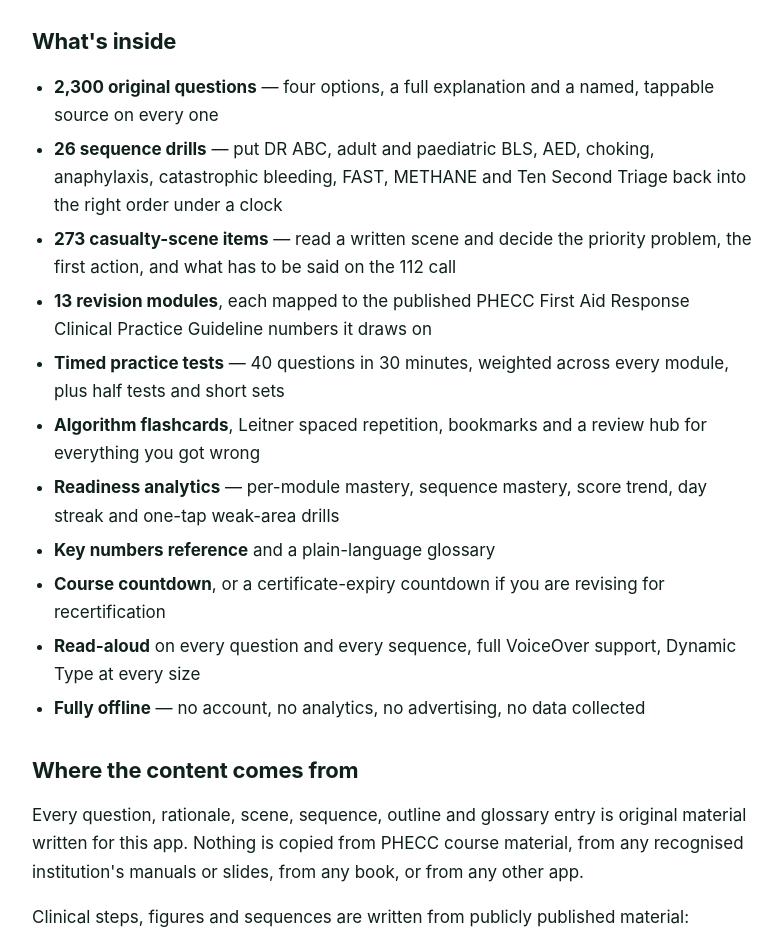
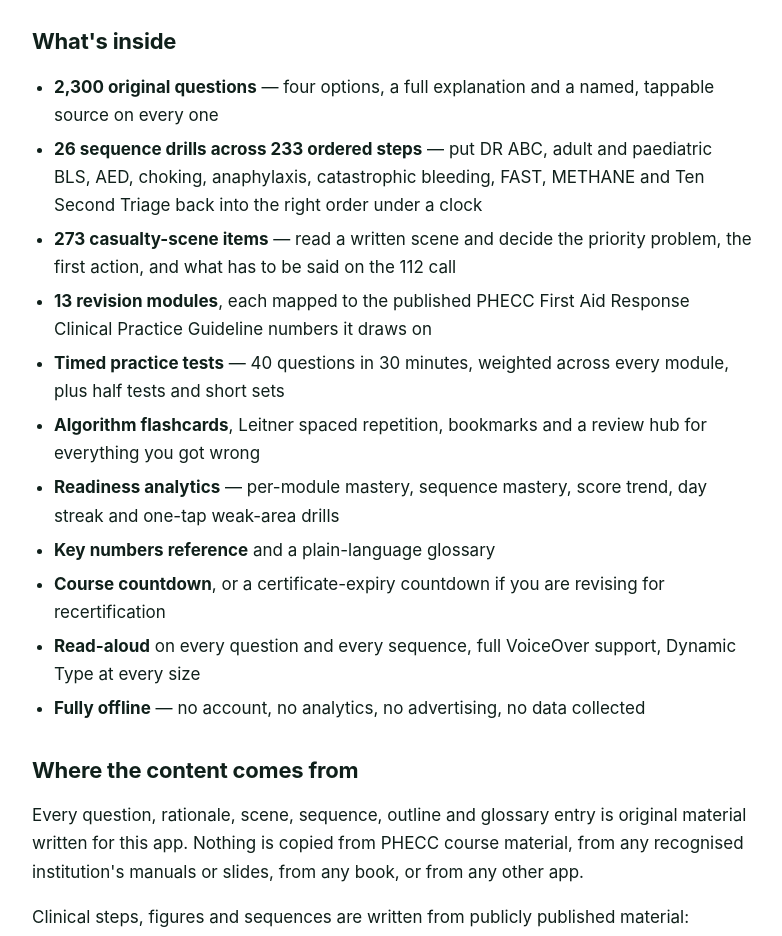
Before and after one commit to joykhansayan1/first-aid-response-prep-ie-legal, a plain HTML site: page index.html in a window 1280 px wide. Shown: the part 1140-2076 px from the top of the page, without its empty margins (248-1030 px from the left). Drawn offline with Linux system fonts and the light colour scheme.

Commit message:
Correct sequence step count to 233

```diff
--- a/index.html
+++ b/index.html
@@ -71,7 +71,7 @@
   <h2>What's inside</h2>
   <ul>
     <li><strong>2,300 original questions</strong> — four options, a full explanation and a named, tappable source on every one</li>
-    <li><strong>26 sequence drills</strong> — put DR ABC, adult and paediatric BLS, AED, choking, anaphylaxis, catastrophic bleeding, FAST, METHANE and Ten Second Triage back into the right order under a clock</li>
+    <li><strong>26 sequence drills across 233 ordered steps</strong> — put DR ABC, adult and paediatric BLS, AED, choking, anaphylaxis, catastrophic bleeding, FAST, METHANE and Ten Second Triage back into the right order under a clock</li>
     <li><strong>273 casualty-scene items</strong> — read a written scene and decide the priority problem, the first action, and what has to be said on the 112 call</li>
     <li><strong>13 revision modules</strong>, each mapped to the published PHECC First Aid Response Clinical Practice Guideline numbers it draws on</li>
     <li><strong>Timed practice tests</strong> — 40 questions in 30 minutes, weighted across every module, plus half tests and short sets</li>
```
